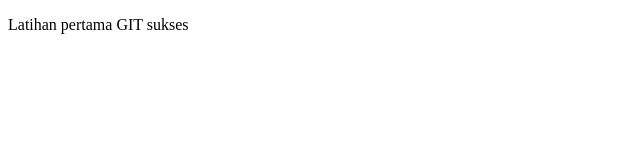
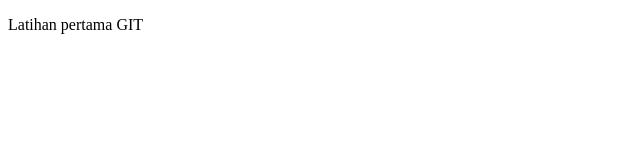
Before and after one commit to satiashq/Latihan-git, a plain HTML site: page index.html in a window 1280 px wide. Shown: the full height of the page, 0-640 px from the left. Drawn offline with Linux system fonts and the light colour scheme.

Commit message:
update body

```diff
--- a/index.html
+++ b/index.html
@@ -7,6 +7,6 @@
         <title>Latihan GIT - Web II UBSI</title>
     </head>
     <body>
-        <p>Latihan pertama GIT sukses</p>
+        <p>Latihan pertama GIT</p>
     </body>
 </html>
```
